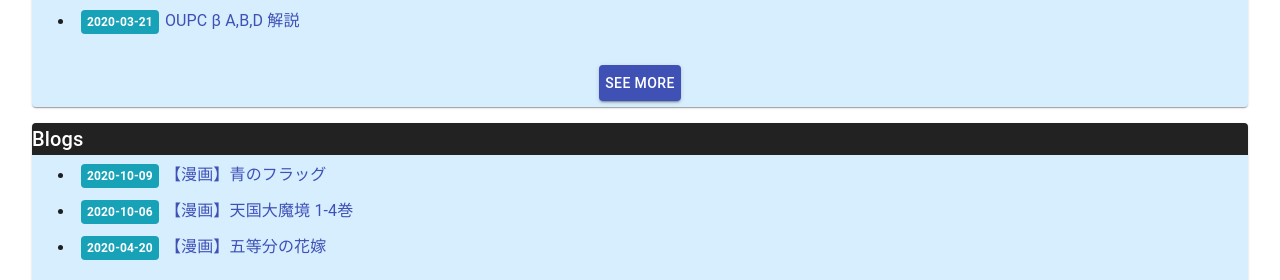
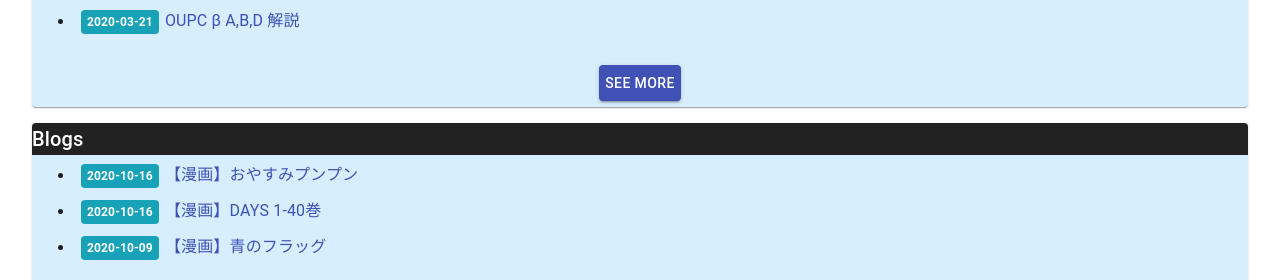
Before and after one commit to ningenMe/ningenme-net-front, a React (Create React App) app: page /#/ in a window 1280 px wide. Shown: the part 816-1096 px from the top of the page. Built offline with nearby package versions, Linux system fonts and the light colour scheme.

Commit message:
[add] blog

```diff
--- a/src/assets/Contents.js
+++ b/src/assets/Contents.js
@@ -34,6 +34,8 @@ export const Articles = [
     {date:"2018-06-05",name:"ABC過去問を全部解きました。[前編]", href:'https://ningenme.hatenablog.com/entry/2018/06/05/093012'},
 ];
 export const Blogs = [
+    {date:"2020-10-16",name:"【漫画】おやすみプンプン",                 href:'https://ameblo.jp/ningenme/entry-12631840543.html'},
+    {date:"2020-10-16",name:"【漫画】DAYS 1-40巻",                      href:'https://ameblo.jp/ningenme/entry-12631839516.html'},
     {date:"2020-10-09",name:"【漫画】青のフラッグ",                     href:'https://ameblo.jp/ningenme/entry-12630351207.html'},
     {date:"2020-10-06",name:"【漫画】天国大魔境 1-4巻",                 href:'https://ameblo.jp/ningenme/entry-12629685061.html'},
     {date:"2020-04-20",name:"【漫画】五等分の花嫁",                     href:'https://ameblo.jp/ningenme/entry-12591171244.html'},
```
